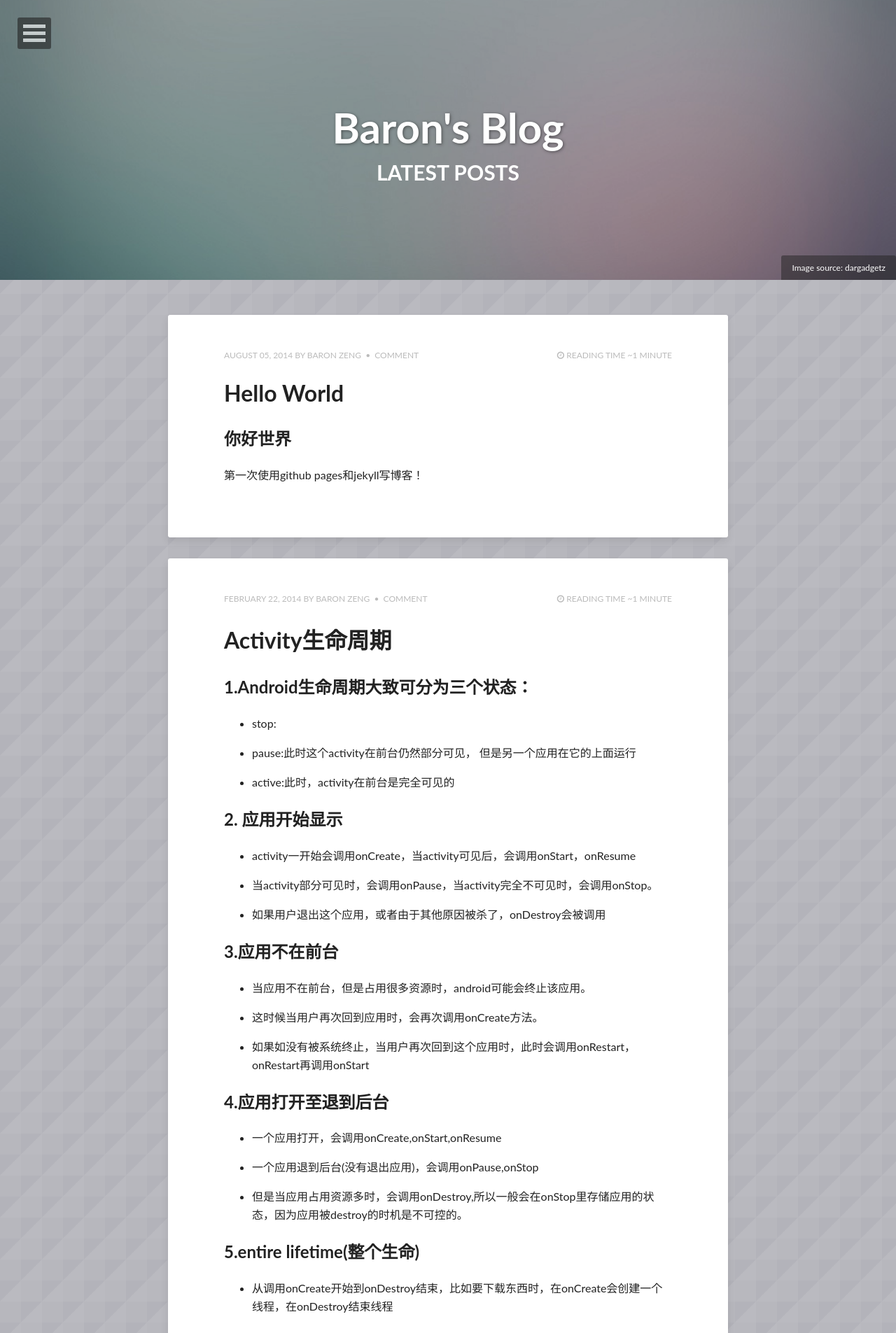
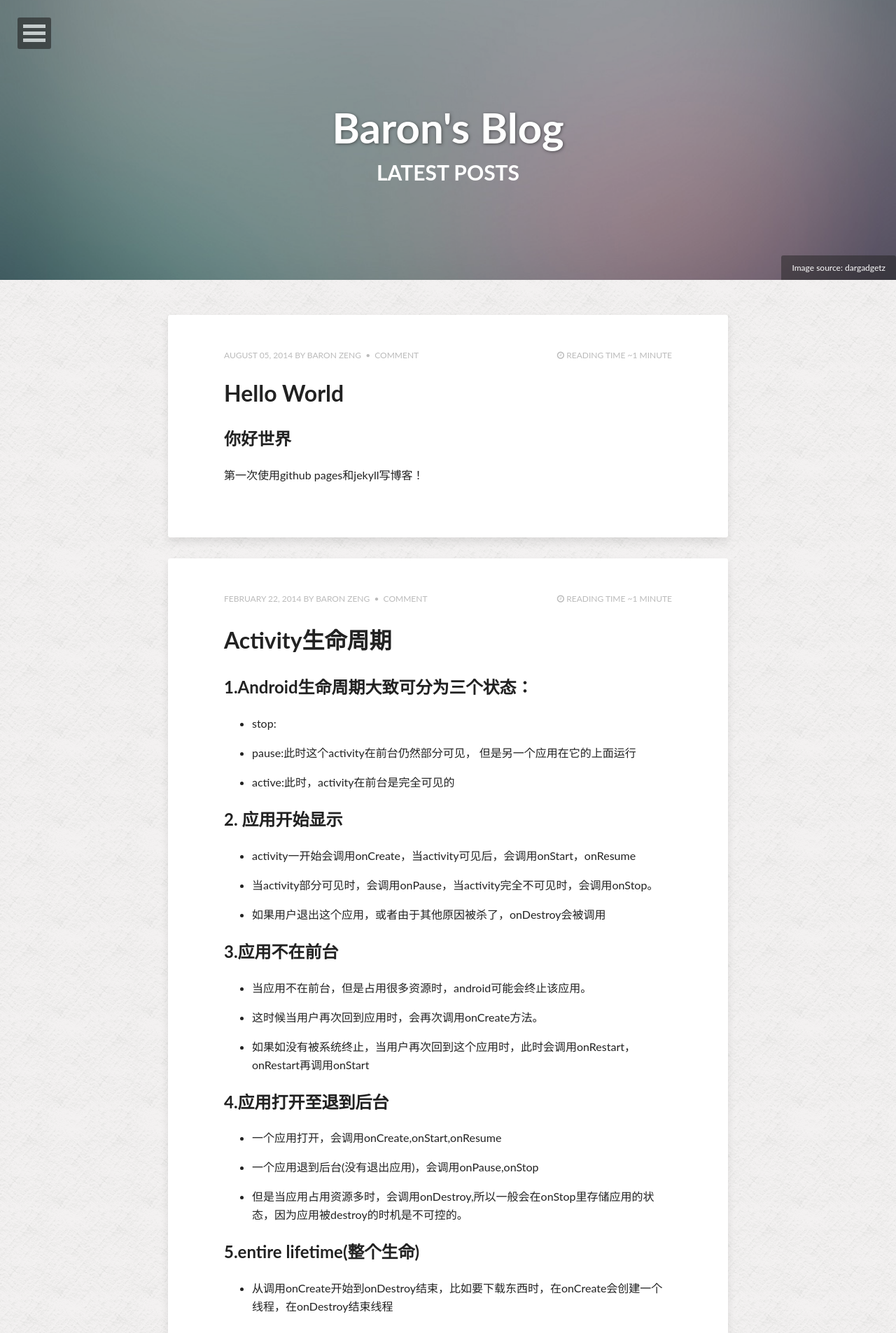
Before and after one commit to BaronZ/baronz.github.com, a Jekyll site: the page built from index.html, in a window 1280 px wide. Shown: the top 1905 px of the page at 70% size. Built offline with Jekyll 4.4.1, drawn with Linux system fonts in a browser that asks for light colours; nearby versions of some CDN libraries; some web fonts are replaced; the list of posts is cut into pages by our own code; comment, search, counter and statistics services are not loaded.

Commit message:
update bg

```diff
--- a/_config.yml
+++ b/_config.yml
@@ -26,7 +26,7 @@ owner:
   # google_plus:    +yourid
 
 # Background image to be tiled on all pages
-background: triangular.png
+background: witewall_3.png
 
 # Analytics and webmaster tools stuff goes here
 # google_analytics:
```
